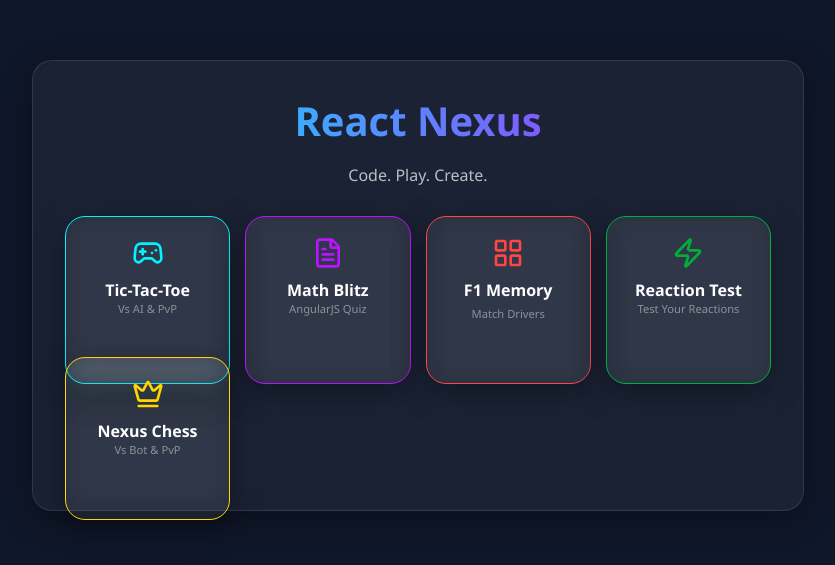
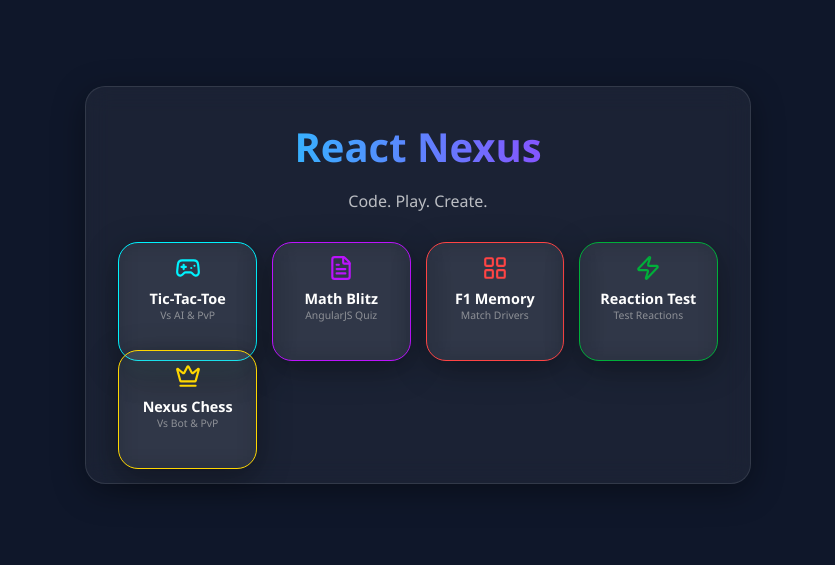
Before and after one commit to TanmayNileshShinde/react-nexus, a React (Vite) app: page / in a window 1280 px wide. Shown: the part 115-680 px from the top of the page, without its empty margins (255-1090 px from the left). Built offline with nearby package versions, Linux system fonts and the light colour scheme.

Commit message:
fixing the chess game

```diff
--- a/src/pages/Home.jsx
+++ b/src/pages/Home.jsx
@@ -4,7 +4,7 @@ import { Gamepad2, FileText, Zap, LayoutGrid, Crown } from 'lucide-react';
 
 const Home = () => {
   return (
-    <div className="glass-panel" style={{ width: '100%', maxWidth: '900px', margin: '0 auto', textAlign: 'center' }}>
+    <div className="glass-panel" style={{ width: '100%', maxWidth: '900px', margin: '0 auto', textAlign: 'center', minHeight: 'fit-content', paddingBottom: '40px' }}>
       <h1 style={{
         fontSize: '2.5rem',
         background: 'linear-gradient(to right, #00f3ff, #bc13fe)',
@@ -25,7 +25,7 @@ const Home = () => {
         {/* Row 1, Card 1: Tic-Tac-Toe */}
         <Link to="/game" style={{ textDecoration: 'none', display: 'block', height: '100%' }}>
           <div className="glass-panel" style={{
-            padding: '20px',
+            padding: '12px',
             border: '1px solid #00f3ff',
             display: 'flex',
             flexDirection: 'column',
@@ -37,16 +37,16 @@ const Home = () => {
           onMouseEnter={(e) => e.currentTarget.style.transform = 'scale(1.05)'}
           onMouseLeave={(e) => e.currentTarget.style.transform = 'scale(1)'}
           >
-            <Gamepad2 size={32} color="#00f3ff" />
-            <h4 style={{ margin: '10px 0 0 0', color: 'white' }}>Tic-Tac-Toe</h4>
-            <p style={{ margin: 0, fontSize: '0.7rem', opacity: 0.6, color: '#ccc' }}>Vs AI & PvP</p>
+            <Gamepad2 size={26} color="#00f3ff" />
+            <h4 style={{ margin: '8px 0 0 0', color: 'white', fontSize: '0.9rem' }}>Tic-Tac-Toe</h4>
+            <p style={{ margin: 0, fontSize: '0.65rem', opacity: 0.6, color: '#ccc' }}>Vs AI & PvP</p>
           </div>
         </Link>
 
         {/* Row 1, Card 2: Angular Math Blitz */}
         <a href="/math-game.html" style={{ textDecoration: 'none', display: 'block', height: '100%' }}>
           <div className="glass-panel" style={{
-            padding: '20px',
+            padding: '12px',
             border: '1px solid #bc13fe',
             display: 'flex',
             flexDirection: 'column',
@@ -58,16 +58,16 @@ const Home = () => {
           onMouseEnter={(e) => e.currentTarget.style.transform = 'scale(1.05)'}
           onMouseLeave={(e) => e.currentTarget.style.transform = 'scale(1)'}
           >
-            <FileText size={32} color="#bc13fe" />
-            <h4 style={{ margin: '10px 0 0 0', color: 'white' }}>Math Blitz</h4>
-            <p style={{ margin: 0, fontSize: '0.7rem', opacity: 0.6, color: '#ccc' }}>AngularJS Quiz</p>
+            <FileText size={26} color="#bc13fe" />
+            <h4 style={{ margin: '8px 0 0 0', color: 'white', fontSize: '0.9rem' }}>Math Blitz</h4>
+            <p style={{ margin: 0, fontSize: '0.65rem', opacity: 0.6, color: '#ccc' }}>AngularJS Quiz</p>
           </div>
         </a>
 
         {/* Row 1, Card 3: F1 Memory Game */}
         <Link to="/memory" style={{ textDecoration: 'none', display: 'block', height: '100%' }}>
           <div className="glass-panel" style={{
-            padding: '20px',
+            padding: '12px',
             border: '1px solid #ff4444',
             display: 'flex',
             flexDirection: 'column',
@@ -79,16 +79,16 @@ const Home = () => {
           onMouseEnter={(e) => e.currentTarget.style.transform = 'scale(1.05)'}
           onMouseLeave={(e) => e.currentTarget.style.transform = 'scale(1)'}
           >
-            <LayoutGrid size={32} color="#ff4444" />
-            <h4 style={{ margin: '10px 0 5px 0', color: 'white' }}>F1 Memory</h4>
-            <p style={{ margin: 0, fontSize: '0.7rem', opacity: 0.6, color: '#ccc' }}>Match Drivers</p>
+            <LayoutGrid size={26} color="#ff4444" />
+            <h4 style={{ margin: '8px 0 0 0', color: 'white', fontSize: '0.9rem' }}>F1 Memory</h4>
+            <p style={{ margin: 0, fontSize: '0.65rem', opacity: 0.6, color: '#ccc' }}>Match Drivers</p>
           </div>
         </Link>
 
         {/* Row 1, Card 4: Reaction Test */}
         <Link to="/reaction" style={{ textDecoration: 'none', display: 'block', height: '100%' }}>
           <div className="glass-panel" style={{
-            padding: '20px',
+            padding: '12px',
             border: '1px solid #00af3a',
             display: 'flex',
             flexDirection: 'column',
@@ -100,16 +100,16 @@ const Home = () => {
           onMouseEnter={(e) => e.currentTarget.style.transform = 'scale(1.05)'}
           onMouseLeave={(e) => e.currentTarget.style.transform = 'scale(1)'}
           >
-            <Zap size={32} color="#00af3a" />
-            <h4 style={{ margin: '10px 0 0 0', color: 'white' }}>Reaction Test</h4>
-            <p style={{ margin: 0, fontSize: '0.7rem', opacity: 0.6, color: '#ccc' }}>Test Your Reactions</p>
+            <Zap size={26} color="#00af3a" />
+            <h4 style={{ margin: '8px 0 0 0', color: 'white', fontSize: '0.9rem' }}>Reaction Test</h4>
+            <p style={{ margin: 0, fontSize: '0.65rem', opacity: 0.6, color: '#ccc' }}>Test Reactions</p>
           </div>
         </Link>
 
         {/* Row 2, Card 1: The Grandmaster (Chess) */}
         <Link to="/chess" style={{ textDecoration: 'none', display: 'block', height: '100%' }}>
           <div className="glass-panel" style={{
-            padding: '20px',
+            padding: '12px',
             border: '1px solid #ffd700',
             display: 'flex',
             flexDirection: 'column',
@@ -121,9 +121,9 @@ const Home = () => {
           onMouseEnter={(e) => e.currentTarget.style.transform = 'scale(1.05)'}
           onMouseLeave={(e) => e.currentTarget.style.transform = 'scale(1)'}
           >
-            <Crown size={32} color="#ffd700" />
-            <h4 style={{ margin: '10px 0 0 0', color: 'white' }}>Nexus Chess</h4>
-            <p style={{ margin: 0, fontSize: '0.7rem', opacity: 0.6, color: '#ccc' }}>Vs Bot & PvP</p>
+            <Crown size={26} color="#ffd700" />
+            <h4 style={{ margin: '8px 0 0 0', color: 'white', fontSize: '0.9rem' }}>Nexus Chess</h4>
+            <p style={{ margin: 0, fontSize: '0.65rem', opacity: 0.6, color: '#ccc' }}>Vs Bot & PvP</p>
           </div>
         </Link>
 
```
